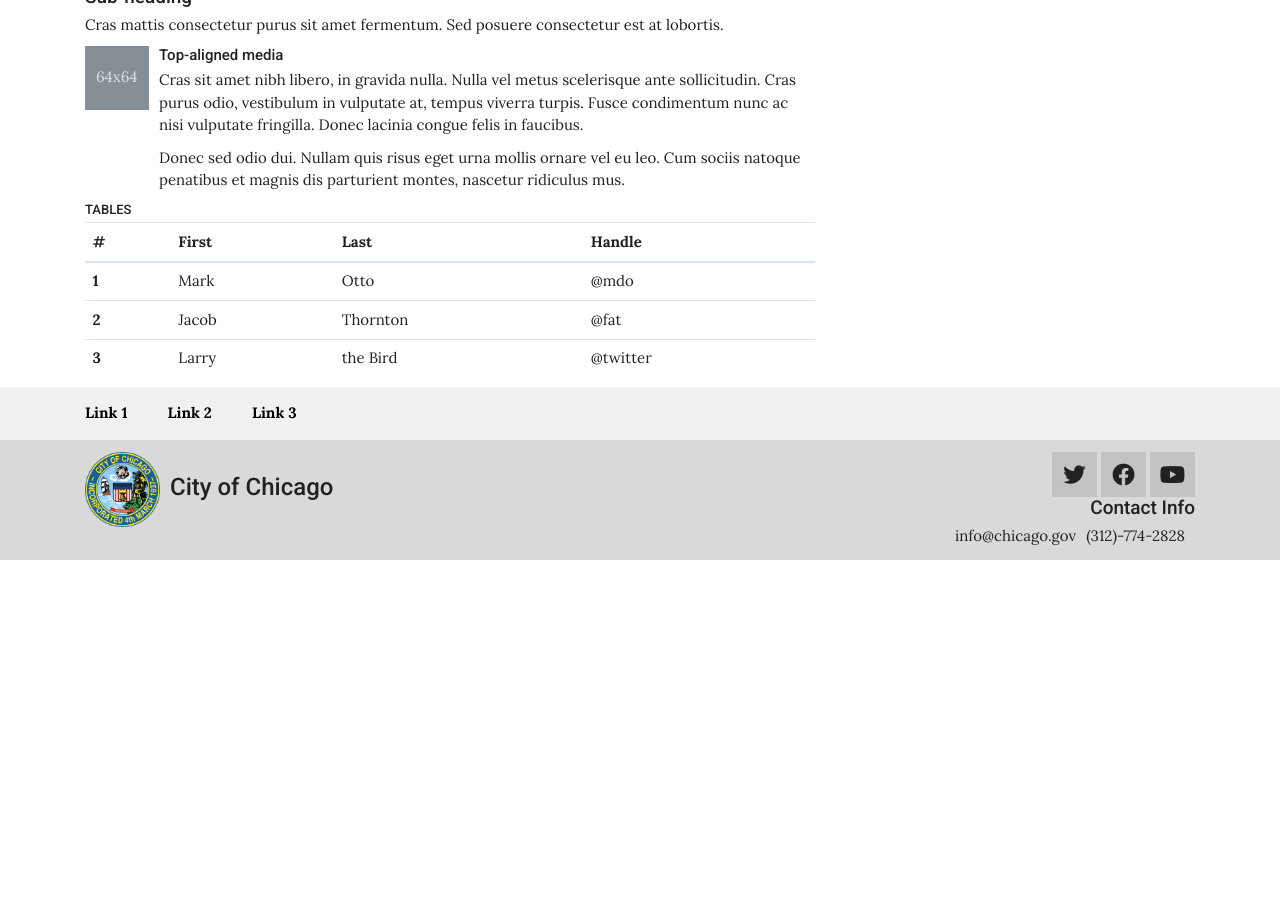
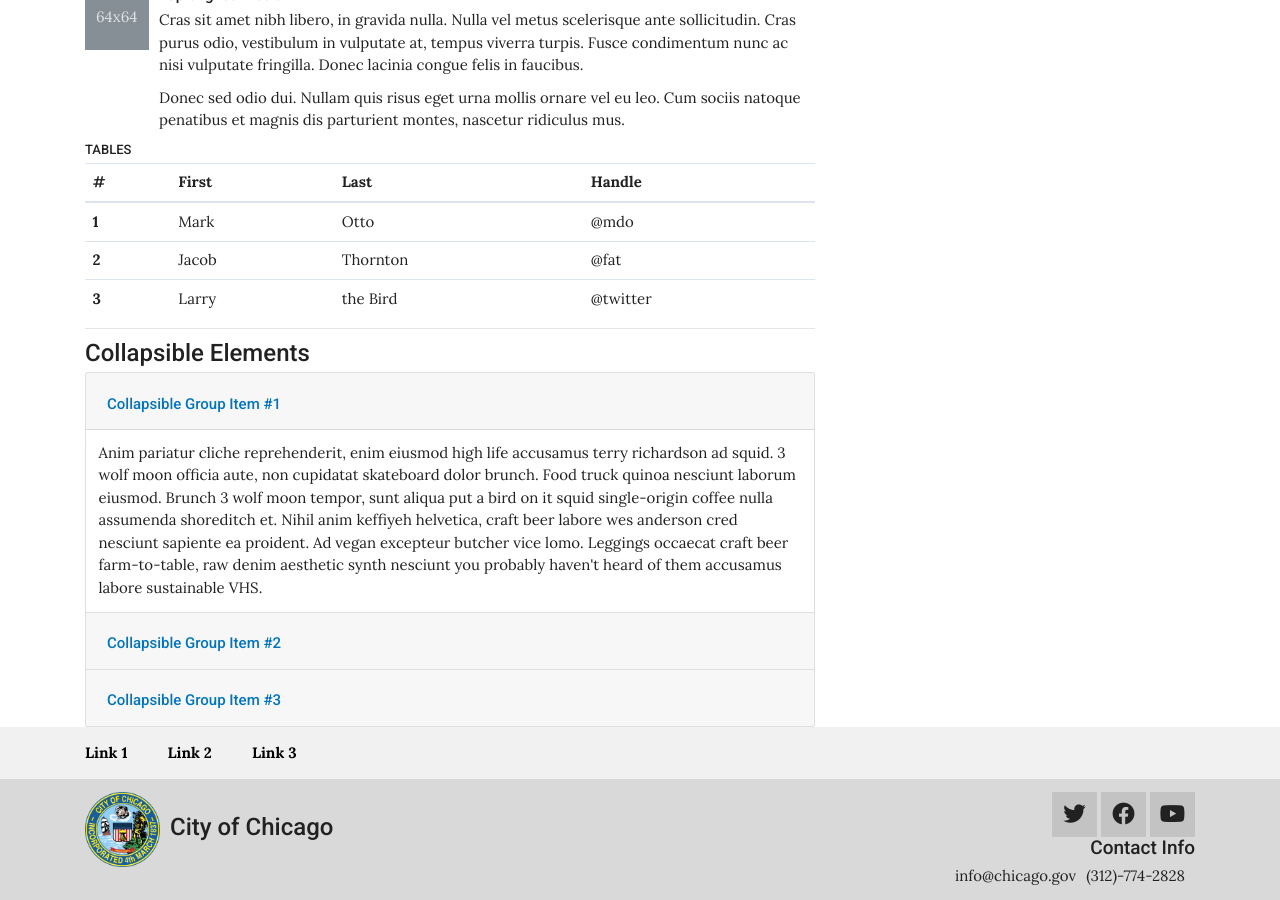
Before and after one commit to Chicago/design-cds-bootstrap, a Jekyll site: the page built from content_page.md, in a window 1280 px wide and 900 px high, scrolled down 1335 px. Built offline with Jekyll 4.4.1, drawn with Linux system fonts in a browser that asks for light colours; some web fonts are replaced; before the commit the page ends 1895 px from its top, so only the background shows below that.

Commit message:
updated the HTML format for the collapsible elements example

```diff
--- a/content_page.md
+++ b/content_page.md
@@ -7,9 +7,6 @@ layout: page
 <main role="main" class="container">
     <div class="row">
       <div class="col-md-8">
-        <h3 class="pb-4 mb-4 font-italic border-bottom">
-          From the Office
-        </h3>
 
         <div>
           <h1>Sample Title</h1>
@@ -91,6 +88,53 @@ layout: page
                   </tr>
                 </tbody>
               </table>
+              <hr>
+              <h3>Collapsible Elements</h3>
+              <div class="accordion" id="accordionExample">
+  <div class="card">
+    <div class="card-header" id="headingOne">
+      <h2 class="mb-0">
+        <button class="btn btn-link" type="button" data-toggle="collapse" data-target="#collapseOne" aria-expanded="true" aria-controls="collapseOne">
+          Collapsible Group Item #1
+        </button>
+      </h2>
+    </div>
+
+    <div id="collapseOne" class="collapse show" aria-labelledby="headingOne" data-parent="#accordionExample">
+      <div class="card-body">
+        Anim pariatur cliche reprehenderit, enim eiusmod high life accusamus terry richardson ad squid. 3 wolf moon officia aute, non cupidatat skateboard dolor brunch. Food truck quinoa nesciunt laborum eiusmod. Brunch 3 wolf moon tempor, sunt aliqua put a bird on it squid single-origin coffee nulla assumenda shoreditch et. Nihil anim keffiyeh helvetica, craft beer labore wes anderson cred nesciunt sapiente ea proident. Ad vegan excepteur butcher vice lomo. Leggings occaecat craft beer farm-to-table, raw denim aesthetic synth nesciunt you probably haven't heard of them accusamus labore sustainable VHS.
+      </div>
+    </div>
+  </div>
+  <div class="card">
+    <div class="card-header" id="headingTwo">
+      <h2 class="mb-0">
+        <button class="btn btn-link collapsed" type="button" data-toggle="collapse" data-target="#collapseTwo" aria-expanded="false" aria-controls="collapseTwo">
+          Collapsible Group Item #2
+        </button>
+      </h2>
+    </div>
+    <div id="collapseTwo" class="collapse" aria-labelledby="headingTwo" data-parent="#accordionExample">
+      <div class="card-body">
+        Anim pariatur cliche reprehenderit, enim eiusmod high life accusamus terry richardson ad squid. 3 wolf moon officia aute, non cupidatat skateboard dolor brunch. Food truck quinoa nesciunt laborum eiusmod. Brunch 3 wolf moon tempor, sunt aliqua put a bird on it squid single-origin coffee nulla assumenda shoreditch et. Nihil anim keffiyeh helvetica, craft beer labore wes anderson cred nesciunt sapiente ea proident. Ad vegan excepteur butcher vice lomo. Leggings occaecat craft beer farm-to-table, raw denim aesthetic synth nesciunt you probably haven't heard of them accusamus labore sustainable VHS.
+      </div>
+    </div>
+  </div>
+  <div class="card">
+    <div class="card-header" id="headingThree">
+      <h2 class="mb-0">
+        <button class="btn btn-link collapsed" type="button" data-toggle="collapse" data-target="#collapseThree" aria-expanded="false" aria-controls="collapseThree">
+          Collapsible Group Item #3
+        </button>
+      </h2>
+    </div>
+    <div id="collapseThree" class="collapse" aria-labelledby="headingThree" data-parent="#accordionExample">
+      <div class="card-body">
+        Anim pariatur cliche reprehenderit, enim eiusmod high life accusamus terry richardson ad squid. 3 wolf moon officia aute, non cupidatat skateboard dolor brunch. Food truck quinoa nesciunt laborum eiusmod. Brunch 3 wolf moon tempor, sunt aliqua put a bird on it squid single-origin coffee nulla assumenda shoreditch et. Nihil anim keffiyeh helvetica, craft beer labore wes anderson cred nesciunt sapiente ea proident. Ad vegan excepteur butcher vice lomo. Leggings occaecat craft beer farm-to-table, raw denim aesthetic synth nesciunt you probably haven't heard of them accusamus labore sustainable VHS.
+      </div>
+    </div>
+  </div>
+</div>
         </div>
 
 
```
